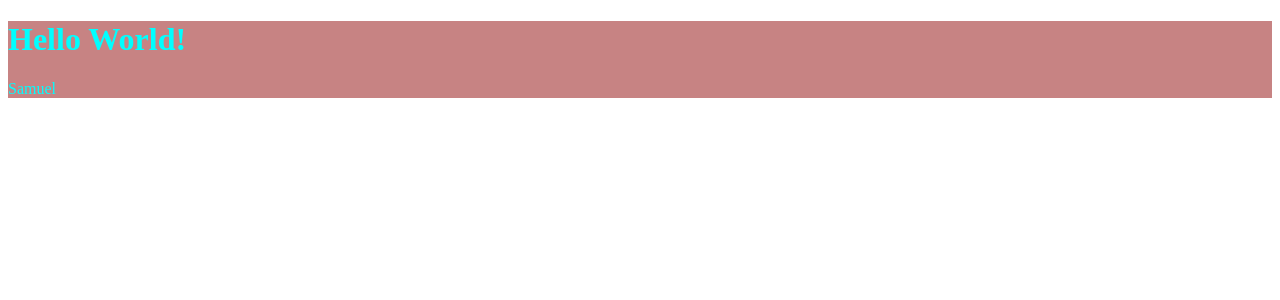
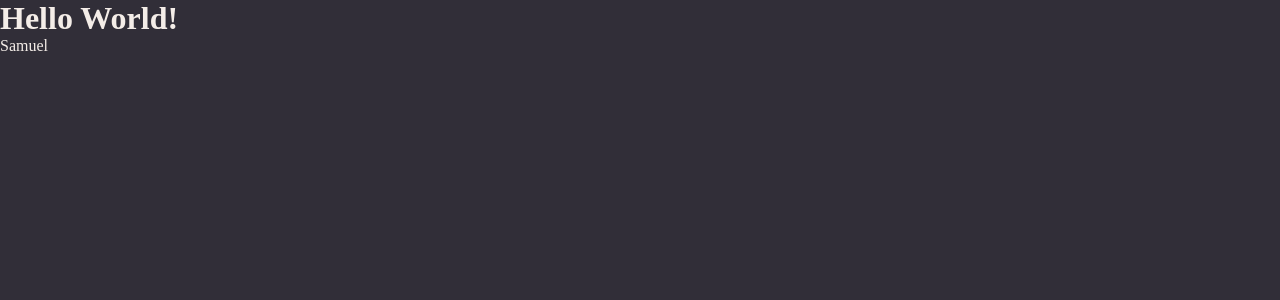
Before and after one commit to 1leumas/Node-React-RS, a React (Vite) app in the folder leumasnotes/: page / in a window 1280 px wide. Shown: the top 300 px of the page. Built offline with nearby package versions, Linux system fonts and the light colour scheme.

Commit message:
global style

```diff
--- a/leumasnotes/src/main.jsx
+++ b/leumasnotes/src/main.jsx
@@ -1,9 +1,16 @@
 import React from 'react'
 import ReactDOM from 'react-dom/client'
+import { ThemeProvider } from 'styled-components'
+import GlobalStyles from './styles/global'
+import theme from './styles/theme'
+
 import { Details } from './pages/Details'
 
 ReactDOM.createRoot(document.getElementById('root')).render(
   <React.StrictMode>
-    <Details />
+    <ThemeProvider theme={theme}>
+      <GlobalStyles />
+      <Details />
+    </ThemeProvider>
   </React.StrictMode>,
 )
--- a/leumasnotes/src/pages/Details/styles.js
+++ b/leumasnotes/src/pages/Details/styles.js
@@ -1,7 +1,5 @@
 import styled from "styled-components";
 
 export const Container = styled.div`
-    background: rgb(199, 131, 131);
-    color: aqua;
 
 `;
--- /dev/null
+++ b/leumasnotes/src/styles/global.js
@@ -0,0 +1,27 @@
+import { createGlobalStyle } from "styled-components";
+
+export default createGlobalStyle`
+*{
+    margin: 0;
+    padding: 0;
+    box-sizing: border-box;
+}
+
+body {
+    background-color: ${({theme}) => theme.COLORS.BACKGROUND_800};
+    color: ${({theme}) => theme.COLORS.WHITE};
+}
+
+a{
+    text-decoration: none;
+}
+
+button, a {
+    cursor: pointer;
+    transition: filter 0.2s;
+}
+
+button:hover, a:hover {
+    filter: brightness(0.9)
+}
+`;
--- /dev/null
+++ b/leumasnotes/src/styles/theme.js
@@ -0,0 +1,15 @@
+export default {
+    COLORS: {
+        BACKGROUND_900: "#232129",
+        BACKGROUND_800: "#312E38",
+        BACKGROUND_700: "#3E3B47",
+
+        WHITE: "#F4EDE8",
+        ORANGE: "#FF9000",
+
+        GRAY_100: "#999591",
+        GRAY_300: "#666360",
+
+        RED: "#FF002E"
+    }
+}
```
